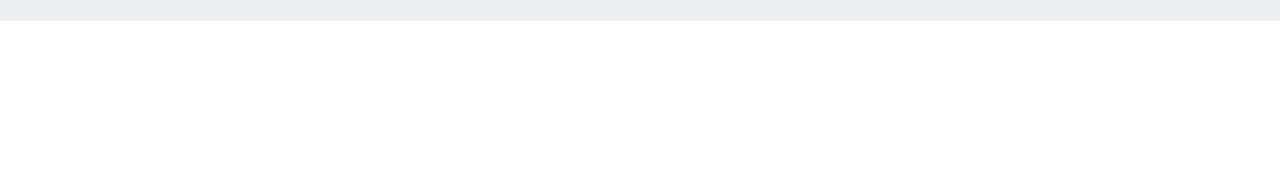
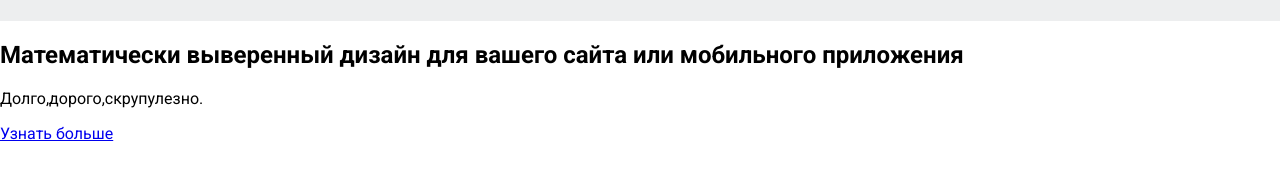
Before and after one commit to AlexShal/NERDS---CSS, a plain HTML site: page index.html in a window 1280 px wide. Shown: the part 70-250 px from the top of the page. Drawn offline with Linux system fonts and the light colour scheme.

Commit message:
2 ошибки в СSS

```diff
--- a/index.html
+++ b/index.html
@@ -32,7 +32,13 @@
       </header>
       <main>
         <section class="hero">
-
+          <h1 class="hero__text">
+            Математически выверенный дизайн для вашего сайта или мобильного приложения
+          </h1>
+          <p class="hero__title">
+            Долго,дорого,скрупулезно.
+          </p>
+          <a class="button" href="/services">Узнать больше</a>
         </section>
       </main>
 </body>
--- a/style.css
+++ b/style.css
@@ -1,6 +1,13 @@
+/*Base styles*/
+*{
+    box-sizing: border-box;
+}
+
+
 body {
     font-family:Roboto;
     margin: 0;
+
 }
 .header {
     background-color: #edeeef;
@@ -59,3 +66,5 @@ body {
 .nav__link-icon {
     margin-right:22px;
 }
+/*Hero*/
+.hero
```
